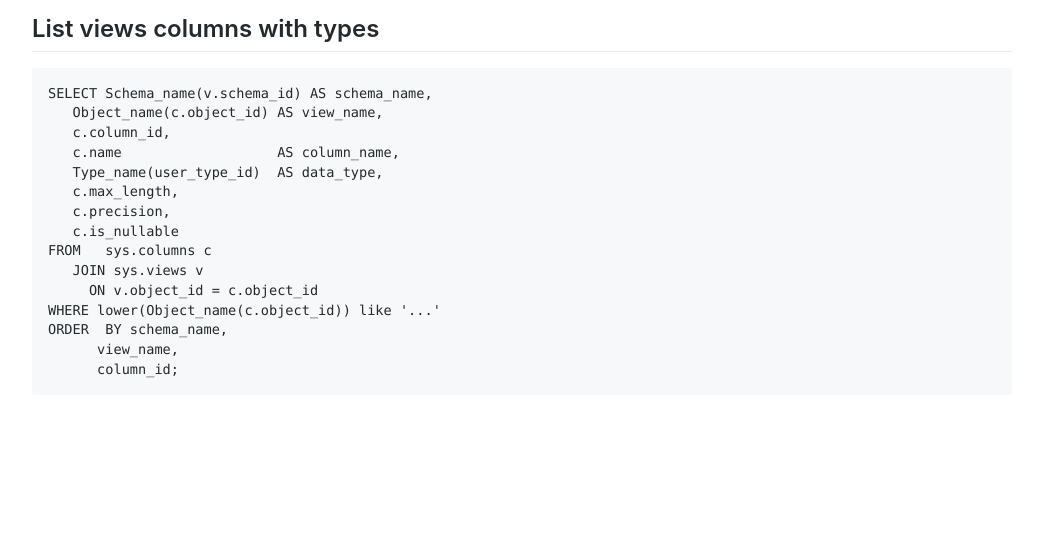
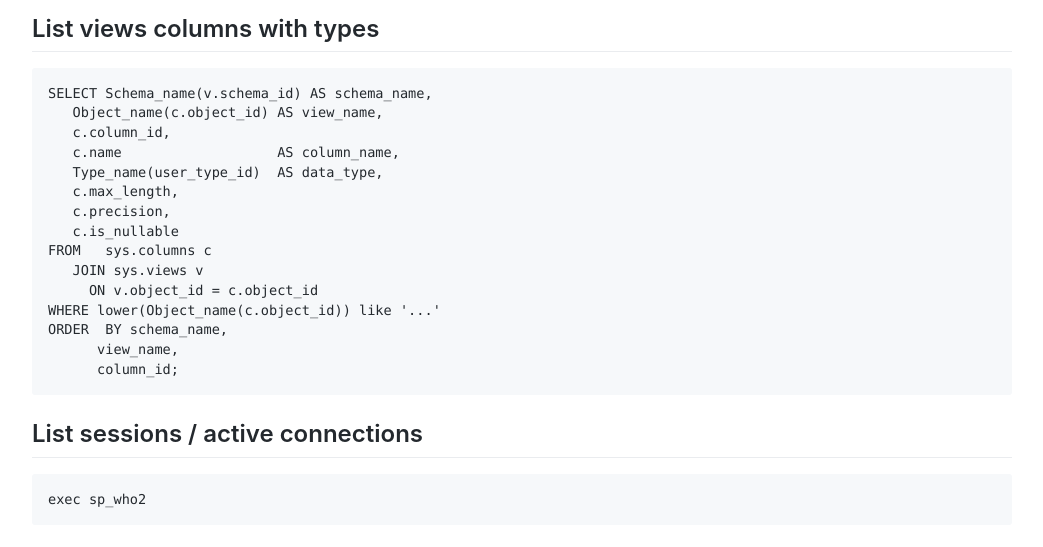
Before and after one commit to jasineri/useful-commands, a plain HTML site: page docs/mssql.html in a window 1280 px wide. Shown: the part 101-648 px from the top of the page, without its empty margins (118-1161 px from the left). Drawn offline with Linux system fonts and the light colour scheme.

Commit message:
update action output

```diff
--- a/docs/mssql.html
+++ b/docs/mssql.html
@@ -1124,6 +1124,9 @@ ORDER  BY schema_name,
       view_name,
       column_id;
 </code></pre>
+<h2 id="list-sessions-active-connections" tabindex="-1"><a class="anchor" href="#list-sessions-active-connections" aria-hidden="true"><span class="octicon octicon-link"></span></a> List sessions / active connections</h2>
+<pre><code>exec sp_who2
+</code></pre>
 
 		</main>
 	</body>
```
